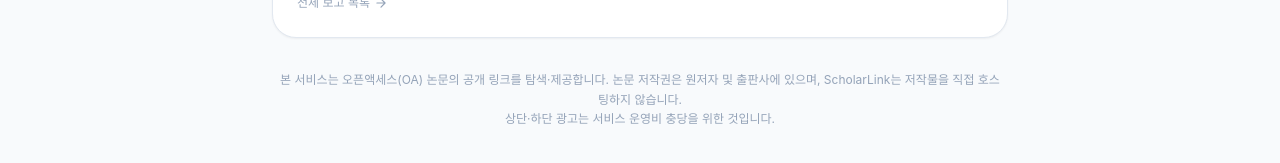
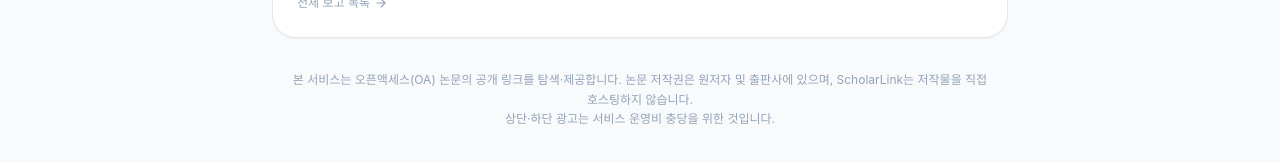
Before and after one commit to wheeljah/SC_link, a React (Vite) app in the folder client/: page / in a window 1280 px wide. Shown: the part 1018-1181 px from the top of the page. Built offline with nearby package versions, Linux system fonts and the light colour scheme; no server answers; a web font is replaced by a local one.

Commit message:
fix: 하단 고지문 word-break keep-all 적용

```diff
--- a/client/src/pages/Home.tsx
+++ b/client/src/pages/Home.tsx
@@ -462,7 +462,7 @@ export default function Home() {
 
 
         {/* ── 하단 고지 ── */}
-        <p className="text-xs text-slate-400 text-center leading-relaxed px-2">
+        <p className="text-xs text-slate-400 text-center leading-relaxed px-2 break-keep">
           <span>본 서비스는 오픈액세스(OA) 논문의 공개 링크를 탐색·제공합니다. 논문 저작권은 원저자 및 출판사에 있으며, ScholarLink는 저작물을 직접 호스팅하지 않습니다.</span>
           <br />
           <span>상단·하단 광고는 서비스 운영비 충당을 위한 것입니다.</span>
```
